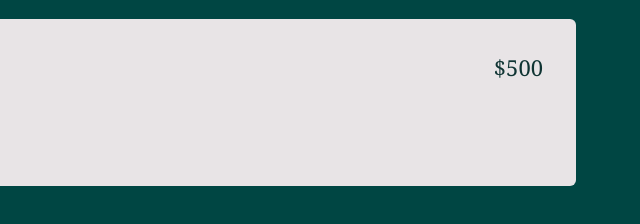
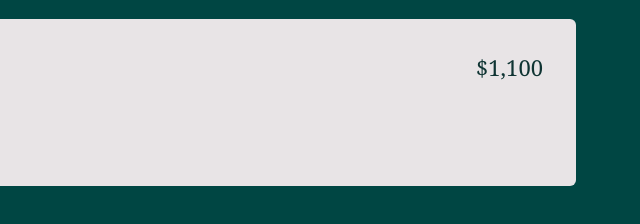
Before and after one commit to cskeeters/html-options, a plain HTML site: page index.html in a window 1280 px wide. Shown: the part 640-864 px from the top of the page, 640-1280 px from the left. Drawn offline with nearby package versions, Linux system fonts and the light colour scheme.

Commit message:
Formats number to en-US local ,xxx

```diff
--- a/index.html
+++ b/index.html
@@ -38,7 +38,7 @@
         <div class="cards results">
           <div class="card opt" data-name="Delta" data-req="" data-price="250">Details</div>
           <div class="card opt" data-name="Southwest" data-req="Non-Stop Frequent-Flier" data-price="320"></div>
-          <div class="card opt" data-name="American" data-req="Frequent-Flier WiFi" data-price="500"></div>
+          <div class="card opt" data-name="American" data-req="Frequent-Flier WiFi" data-price="1100"></div>
         </div>
       </div>
     </main>
--- a/js/main.js
+++ b/js/main.js
@@ -97,7 +97,7 @@ function transform(el) {
   var reqs = get_reqs(el);
 
   var html = '<h1>'+name+'</h1>' +
-             '<div class="price">$'+price+'</div>' +
+             '<div class="price">$'+parseInt(price).toLocaleString("en-US")+'</div>' +
              '<div class="content span">'+$(el).html()+'</div>';
 
   html += '<div class="tags span">';
```
